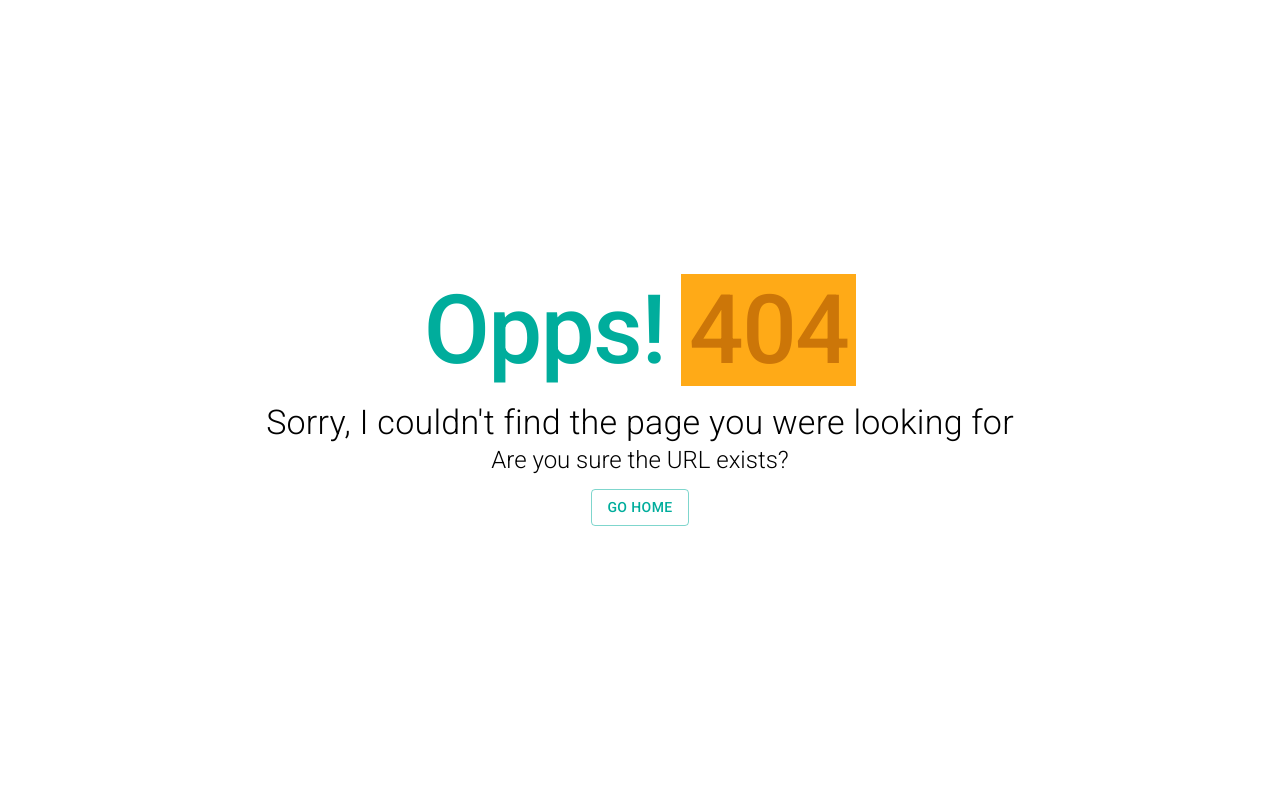
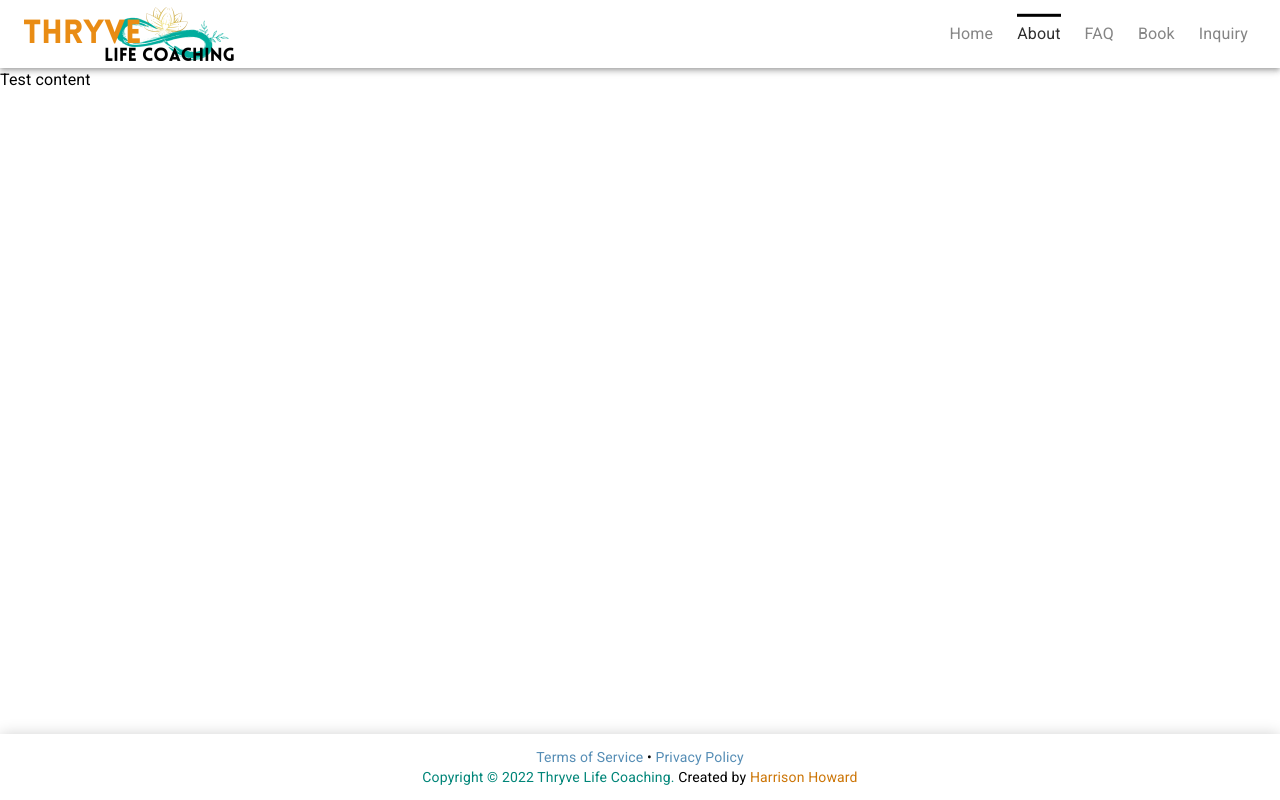
Before and after one commit to Forbidden-Duck/mandy-mindset-coach, a React app in the folder frontend/: page /about in a window 1280 px wide. Before the commit this address had no page. Built offline with nearby package versions, Linux system fonts and the light colour scheme.

Commit message:
Modify how defaultroute works

```diff
--- a/frontend/src/App.jsx
+++ b/frontend/src/App.jsx
@@ -1,12 +1,12 @@
 import React, { useEffect } from "react";
 import { BrowserRouter as Router, Routes, Route } from "react-router-dom";
 import { useMediaQuery } from "@mui/material";
+
 import Navbar from "./components/Navbar/Navbar";
-
 import DefaultRoute from "./components/Routes/DefaultRoute";
 
 import Home from "./routes/Home/Home";
-
+import About from "./routes/About/About";
 import Error404 from "./routes/Errors/404";
 
 const PRELOAD_IMAGE_URLS = [
@@ -18,8 +18,6 @@ const PRELOAD_IMAGE_URLS = [
 ];
 
 function App() {
-    const isMobile = useMediaQuery("(max-width: 600px)");
-
     // Have the browser preload the images
     useEffect(() => {
         PRELOAD_IMAGE_URLS.forEach((url) => {
@@ -27,15 +25,13 @@ function App() {
         });
     }, []);
 
-    // TODO 404 page
     return (
         <Router>
             <Routes>
+                <Route path="/" element={<DefaultRoute component={Home} />} />
                 <Route
-                    path="/"
-                    element={
-                        <DefaultRoute isMobile={isMobile} element={<Home />} />
-                    }
+                    path="/about"
+                    element={<DefaultRoute component={About} />}
                 />
                 <Route path="*" element={<Error404 />} />
             </Routes>
--- a/frontend/src/components/Routes/DefaultRoute.jsx
+++ b/frontend/src/components/Routes/DefaultRoute.jsx
@@ -1,17 +1,21 @@
 import React from "react";
 import { Route, Navigate } from "react-router-dom";
+import { useMediaQuery } from "@mui/material";
 import Navbar from "../Navbar/Navbar";
 import Footer from "../Footer/Footer";
 
 /**
  *
- * @param {{isMobile: boolean, element: React.ReactNode}} props
+ * @param {{element?: React.ReactNode, component?: JSX.Element}} props
  */
 function DefaultRoute(props) {
+    const isMobile = useMediaQuery("(max-width: 600px)");
+
     return (
         <>
             <Navbar isMobile={props.isMobile} />
-            {props.element}
+            {!!props.element && props.element}
+            {!!props.component && <props.component />}
             <Footer />
         </>
     );
```
